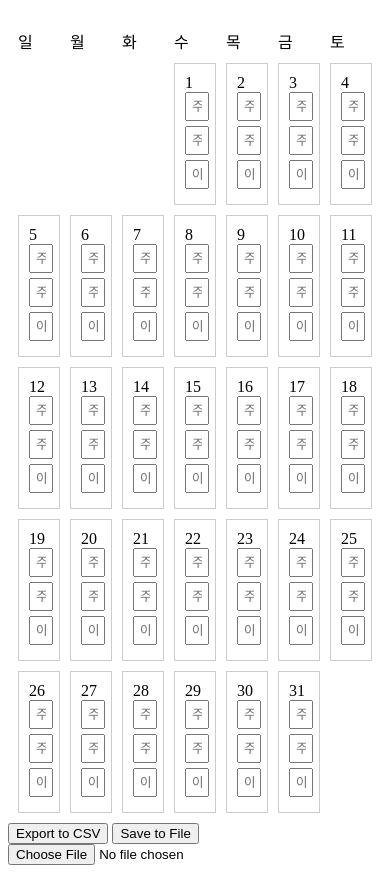
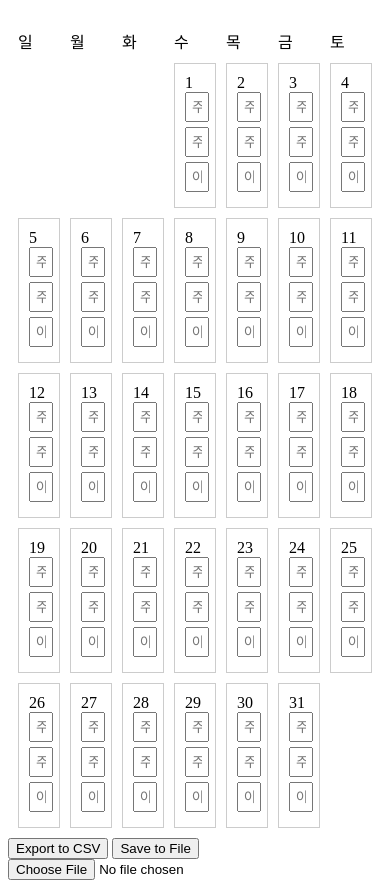
Before and after one commit to estone96/hyos_duty, a plain HTML site: page index.html in a window 390 px wide. Shown: the part 70-958 px from the top of the page. Drawn offline with Linux system fonts and the light colour scheme.

Commit message:
미디어 쿼리 추가

```diff
--- a/styles.css
+++ b/styles.css
@@ -21,3 +21,10 @@
     padding: 5px;
     width: calc(100% - 10px);
 }
+
+/* 미디어 쿼리를 사용하여 모바일 장치에 대한 스타일 지정 */
+@media only screen and (max-width: 600px) {
+    .cell input[type="text"] {
+        font-size: 14px; /* 모바일 장치에서 폰트 크기를 줄임 */
+    }
+}
```
